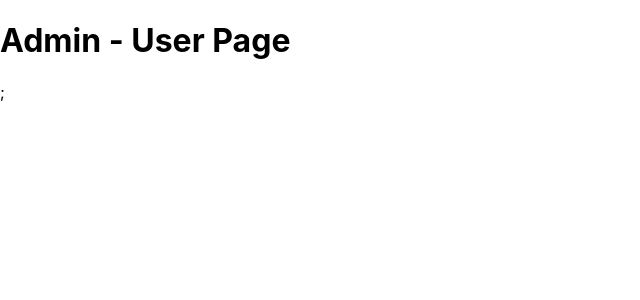
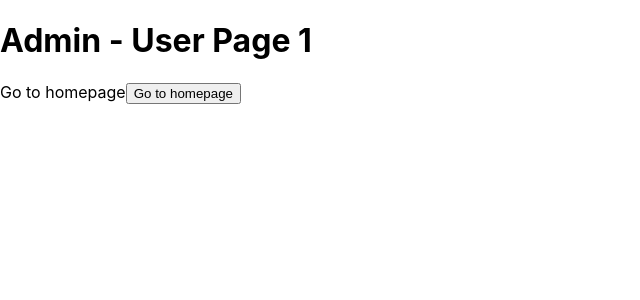
Before and after one commit to huynvn010193/first-demo-nextjs, a Next.js app: page /admin/user/1 in a window 1280 px wide. Shown: the top 300 px of the page, without its empty margins (0-640 px from the left). Built offline with nearby package versions, Linux system fonts and the light colour scheme.

Commit message:
09 Tìm hiểu Routing Basic

```diff
--- a/pages/admin/user/[id].tsx
+++ b/pages/admin/user/[id].tsx
@@ -1,12 +1,27 @@
 import Head from "next/head";
+import Link from 'next/link'
+import { useRouter } from 'next/router';
+
+// Demo Client Side Rendering.
 export default function AdminUser() {
+  const router = useRouter();
+  console.log("AdminUser -> router", router.query.id);
+
+  function handleOnClick() {
+    router.push('/login');
+  }
+
   return (
     <>
       <Head>
         <title>User detail</title>
         <link href="https://fonts.googleapis.com/css2?family=Roboto&display=swap" rel="stylesheet"></link>
       </Head>
-      <h1>Admin - User Page</h1>;
+      <h1>Admin - User Page {router.query.id} </h1>
+      <Link href="/login">
+        <a className="active">Go to homepage</a>
+      </Link>
+      <button onClick={handleOnClick}>Go to homepage</button>
     </>
   );
 }
```
Also changed, not shown: 1 other file (tests, documents, lock files or other folders).
